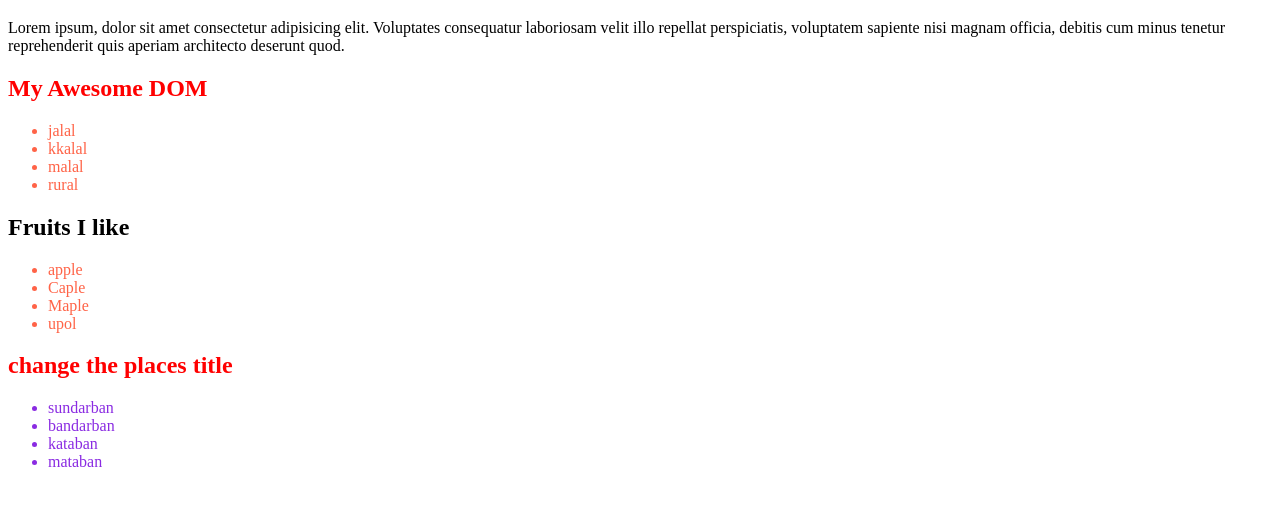
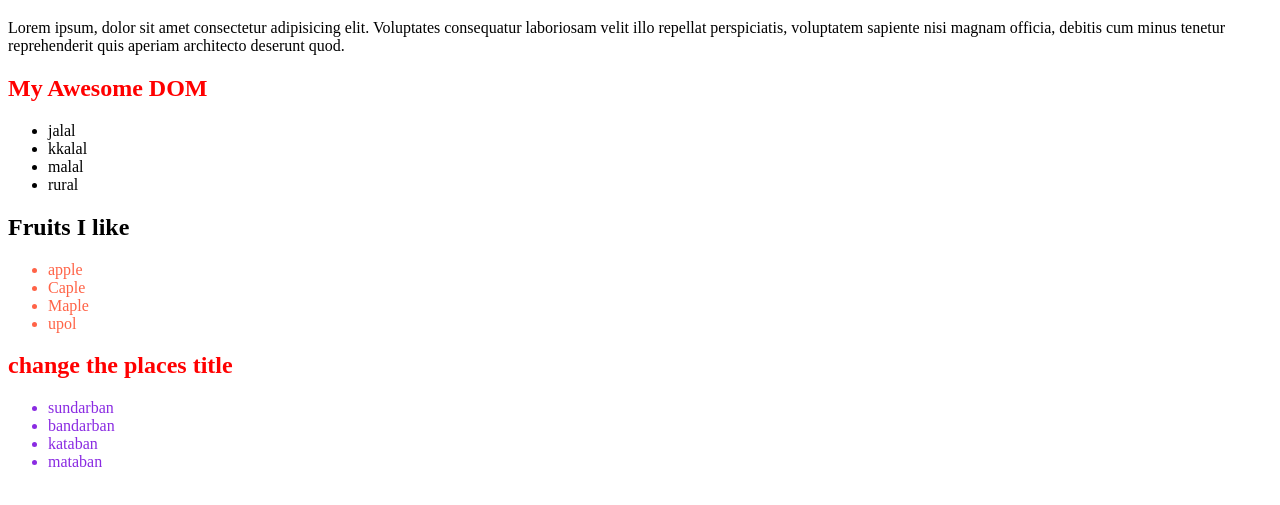
Before and after one commit to najmul19/java-script-in-relation, a plain HTML site: page Tour-Of-DOM/index.html in a window 1280 px wide. Shown: the part 61-566 px from the top of the page. Drawn offline with Linux system fonts and the light colour scheme.

Commit message:
querySlectorAll

```diff
--- a/Tour-Of-DOM/index.html
+++ b/Tour-Of-DOM/index.html
@@ -6,7 +6,7 @@
     <title>TOur Of DOM</title>
     <link rel="stylesheet" href="styles/style.css">
     <style>
-        li{
+        .fruits-container li{
             color: tomato;
         }
     </style>
@@ -27,7 +27,7 @@
             <li>rural</li>
         </ul>
         </section>
-        <section>
+        <section class="fruits-container">
             <h1 id="fruits">Fruits I like</h1>
             <ul>
                 <li>apple</li>
@@ -48,24 +48,37 @@
     </main>
     <script src="JS/dom.js"></script>
     <script>
+        // option-1 getElementsByTagName
         const liColection = document.getElementsByTagName('li')
         // console.log(liColection)
         for(const li of liColection){
             console.log(li)
             console.log(li.innerText)
         }
+
         const allHeadings = document.getElementsByTagName('h1')
         for(const h of allHeadings){
             console.log(h)
             console.log(h.innerText)
         }
+        // option-2 getElementById
         document.getElementById('place-title').innerText = 'change the places title'
+        // option-3 getElementsByClassName
         const place = document.getElementsByClassName('important-places')
         console.log(place)
         for(const p of place){
             console.log(p)
             console.log(p.innerText)
         }
+        // option-4 querySelector
+        // query selector all
+        // option-5 querySelectorAll
+        const someli = document.querySelectorAll('.fruits-container')
+        console.log(someli)
+        for(const li of someli){
+            console.log(li)
+            console.log(li.innerText)
+        }
 
     </script>
 </body>
```
